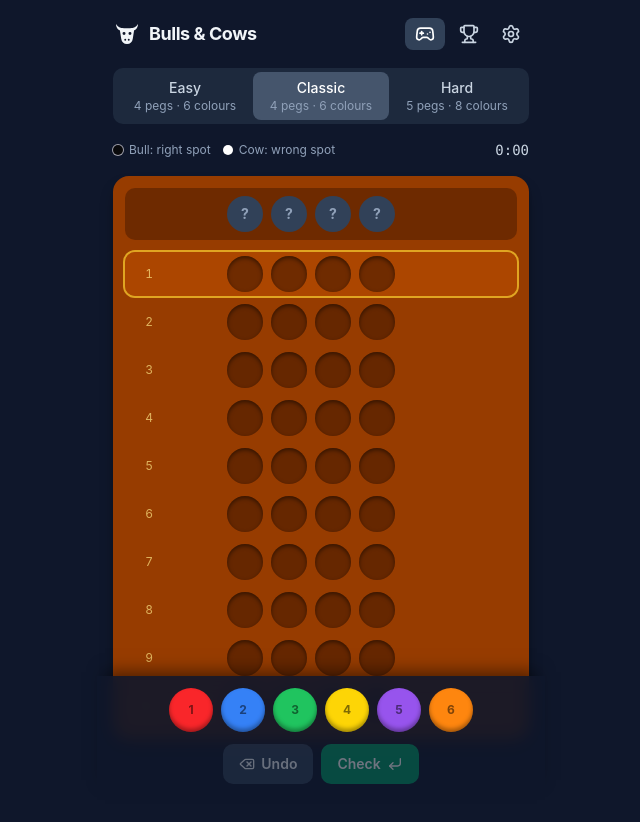
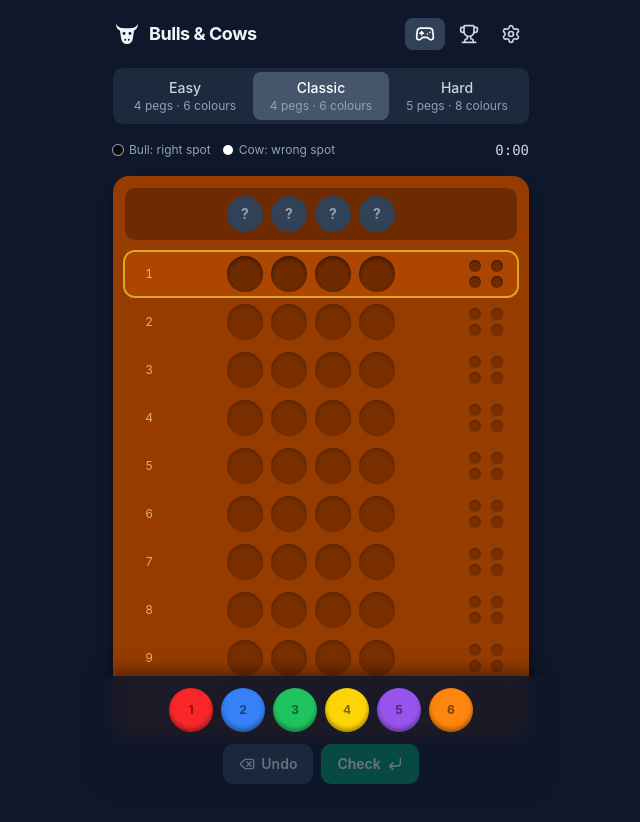
Before and after one commit to kunukn/bulls-and-cows, a React (Vite) app: page /#/ in a window 1280 px wide. Shown: the top 822 px of the page, without its empty margins (319-959 px from the left). Built offline with nearby package versions, Linux system fonts and the light colour scheme.

Commit message:
feat(board): show empty feedback holes on every row
Unplayed rows now draw their feedback holes up front, with a drilled
inset shadow matching the guess holes, so scoring fills existing holes
instead of conjuring them. Upcoming rows are dimmed to keep focus on
the active row.

```diff
--- a/src/features/game/components/FeedbackPegs.tsx
+++ b/src/features/game/components/FeedbackPegs.tsx
@@ -3,10 +3,21 @@ import { cn } from "@/utils/cn";
 import { useTranslation } from "react-i18next";
 import { FEEDBACK_COLUMN } from "./rowLayout";
 
-type Props = Partial<Feedback> & { pegs: number };
+type Props = Partial<Feedback> & {
+  pegs: number;
+  /* False for rows not yet guessed: draw empty holes, announce nothing. */
+  isScored?: boolean;
+  className?: string;
+};
 
 /* Bulls (black) first, then cows (white), then empty holes. */
-export function FeedbackPegs({ black = 0, white = 0, pegs }: Props) {
+export function FeedbackPegs({
+  black = 0,
+  white = 0,
+  pegs,
+  isScored = true,
+  className,
+}: Props) {
   const { t } = useTranslation();
   const marks = Array.from({ length: pegs }, (_, index) => {
     if (index < black) return "black";
@@ -27,9 +38,10 @@ export function FeedbackPegs({ black = 0, white = 0, pegs }: Props) {
         FEEDBACK_COLUMN,
         "grid gap-1",
         pegs > 4 ? "grid-cols-3" : "grid-cols-2",
+        className,
       )}
     >
-      <span className="sr-only">{label}</span>
+      {isScored && <span className="sr-only">{label}</span>}
       {marks.map((mark, index) => (
         <span
           key={index}
@@ -38,7 +50,8 @@ export function FeedbackPegs({ black = 0, white = 0, pegs }: Props) {
             "size-3 rounded-full",
             mark === "black" && "bg-zinc-950 ring-1 ring-zinc-400",
             mark === "white" && "bg-white",
-            mark === "empty" && "bg-amber-950/60",
+            mark === "empty" &&
+              "bg-amber-950/60 shadow-[inset_0_1px_2px_rgb(0_0_0/0.5)]",
           )}
         />
       ))}
--- a/src/features/game/components/GuessRow.tsx
+++ b/src/features/game/components/GuessRow.tsx
@@ -4,12 +4,7 @@ import { cn } from "@/utils/cn";
 import { useTranslation } from "react-i18next";
 import { FeedbackPegs } from "./FeedbackPegs";
 import { Peg } from "./Peg";
-import {
-  FEEDBACK_COLUMN,
-  NUMBER_COLUMN,
-  PEGS_COLUMN,
-  ROW_LAYOUT,
-} from "./rowLayout";
+import { NUMBER_COLUMN, PEGS_COLUMN, ROW_LAYOUT } from "./rowLayout";
 
 type Props = {
   rowNumber: number;
@@ -29,6 +24,8 @@ export function GuessRow({
   ref,
 }: Props) {
   const { t } = useTranslation();
+  // Rows not reached yet: holes stay visible but recede behind the play area.
+  const isUpcoming = !guess && !isActive;
 
   return (
     <li
@@ -49,7 +46,7 @@ export function GuessRow({
       >
         {rowNumber}
       </span>
-      <div className={PEGS_COLUMN}>
+      <div className={cn(PEGS_COLUMN, isUpcoming && "opacity-60")}>
         {pegs.map((color, index) =>
           isActive && color && onClearSlot ? (
             <button
@@ -69,15 +66,13 @@ export function GuessRow({
           ),
         )}
       </div>
-      {guess ? (
-        <FeedbackPegs
-          black={guess.black}
-          white={guess.white}
-          pegs={pegs.length}
-        />
-      ) : (
-        <div aria-hidden className={FEEDBACK_COLUMN} />
-      )}
+      <FeedbackPegs
+        black={guess?.black}
+        white={guess?.white}
+        pegs={pegs.length}
+        isScored={Boolean(guess)}
+        className={cn(isUpcoming && "opacity-60")}
+      />
     </li>
   );
 }
```
